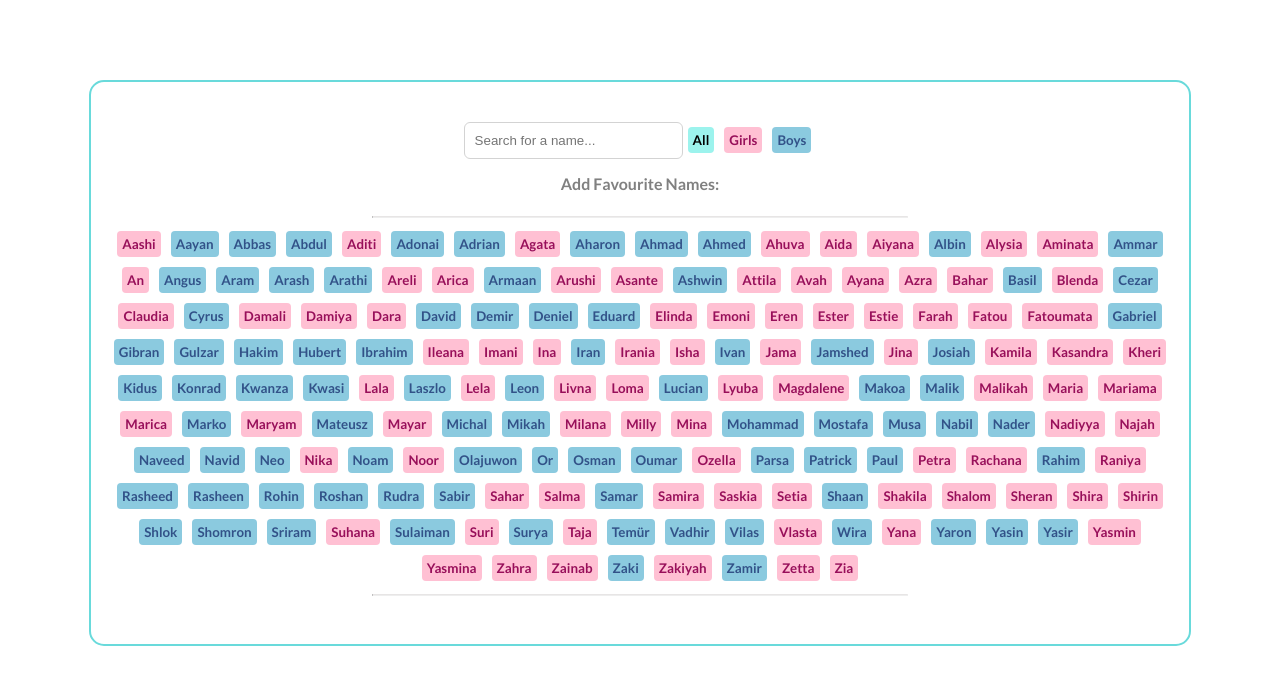
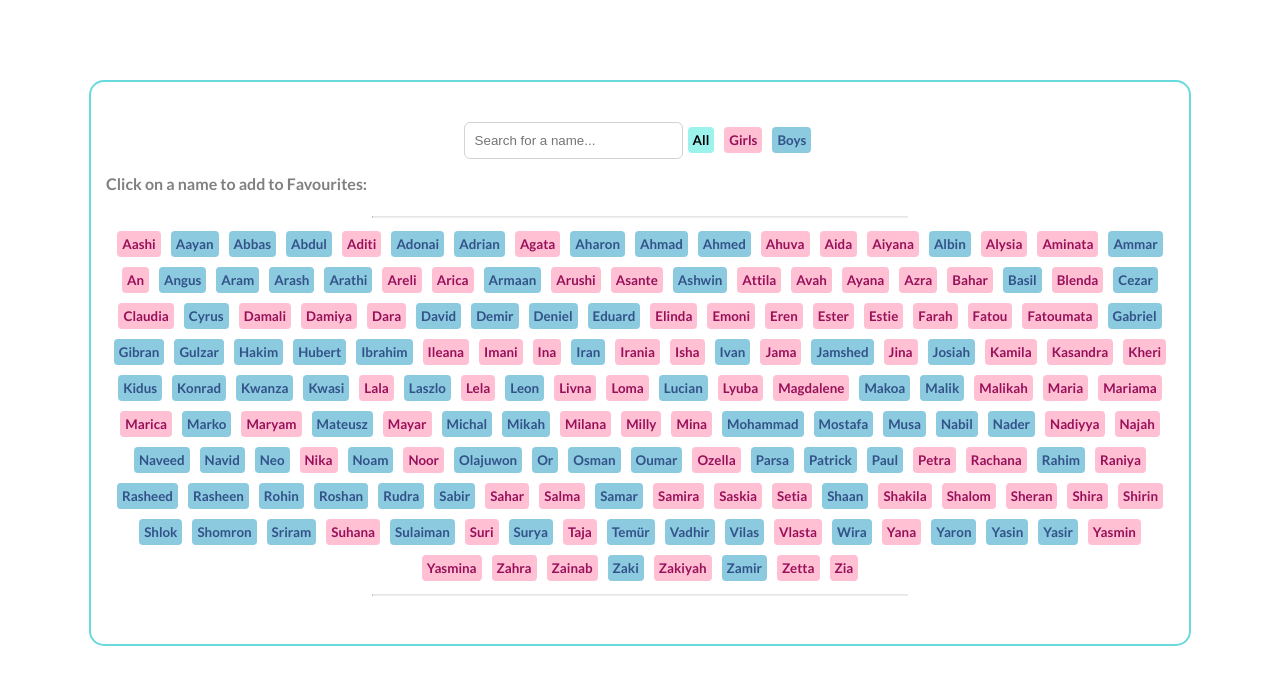
Before and after one commit to teniolao/baby-names-react, a React (Create React App) app: page / in a window 1280 px wide. Shown: the top 684 px of the page. Built offline with nearby package versions, Linux system fonts and the light colour scheme.

Commit message:
change fave message

```diff
--- a/src/App.css
+++ b/src/App.css
@@ -27,6 +27,7 @@
 
 .fav-container {
   padding: 15px 0;
+  text-align: left;
 }
 
 hr {
--- a/src/App.js
+++ b/src/App.js
@@ -14,25 +14,28 @@ function filterNames(typedValue) {
 
 function App() {
   const [arrayOfNames, setArrayOfNames] = useState(babyNamesData);
-  const [favName, setFaveName] = useState("");
-  const [allNames, setAllNames] = useState(true);
-  const [maleNames, setMaleNames] = useState(false);
-  const [femaleNames, setFemaleNames] = useState(false);
+  const [favName, setFaveName] = useState(""); // view fav name
+  const [allNames, setAllNames] = useState(true); // view all names
+  const [maleNames, setMaleNames] = useState(false); // view male name
+  const [femaleNames, setFemaleNames] = useState(false); // view female name
+  const [message, setMessage] = useState(
+    "Click on a name to add  to Favourites:"
+  ); // change fav message
 
   function RenderAllNames() {
     setAllNames(true);
     setFemaleNames(false);
-     setMaleNames(false);
+    setMaleNames(false);
   }
 
   function RenderMaleNames() {
     setMaleNames((prevState) => !prevState);
-    setAllNames(false)
+    setAllNames(false);
     setFemaleNames(false);
   }
 
   function RenderFemaleNames() {
-    setFemaleNames((prevState) => !prevState );
+    setFemaleNames((prevState) => !prevState);
     setAllNames(false);
     setMaleNames(false);
   }
@@ -40,8 +43,9 @@ function App() {
   function addFavouriteNames(event) {
     setFaveName((setValue) => [
       ...setValue,
-      <button>{event.target.name}</button>
+      <button>{event.target.name}</button>,
     ]);
+    setMessage("Favourites: ");
   }
 
   return (
@@ -65,7 +69,7 @@ function App() {
           <button className="boy-button" onClick={RenderMaleNames}>
             Boys
           </button>
-          <Favourites favName={favName} />
+          <Favourites message={message} favName={favName} />
           <hr />
 
           {allNames && (
--- a/src/Favourites.js
+++ b/src/Favourites.js
@@ -1,7 +1,10 @@
 import React from "react";
 
+
+
+
 function Favourites(props) {
-  return <div className="fav-container">Add Favourite Names: {props.favName}</div>;
+  return <div className="fav-container">{props.message} {props.favName}</div>;
 }
 
 export default Favourites;
```
